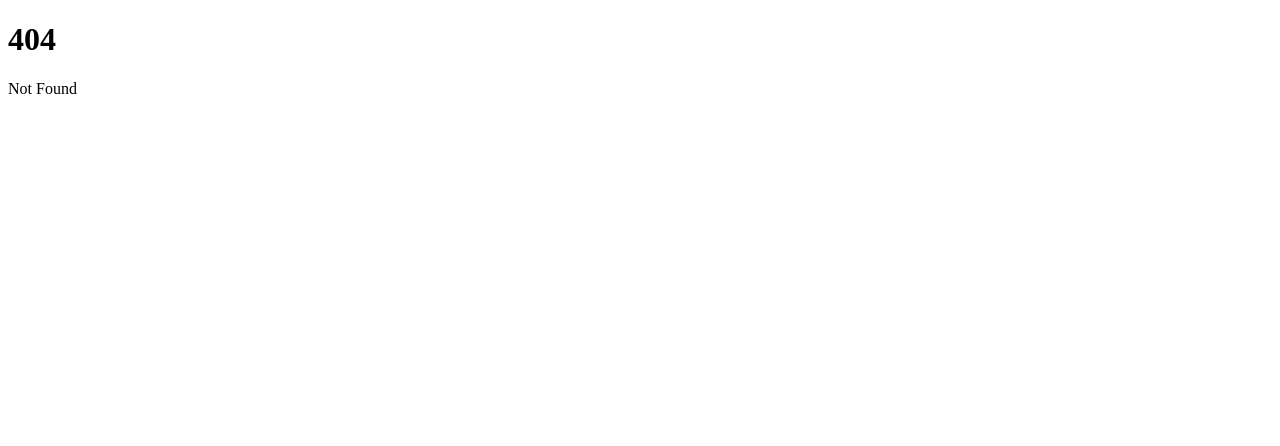
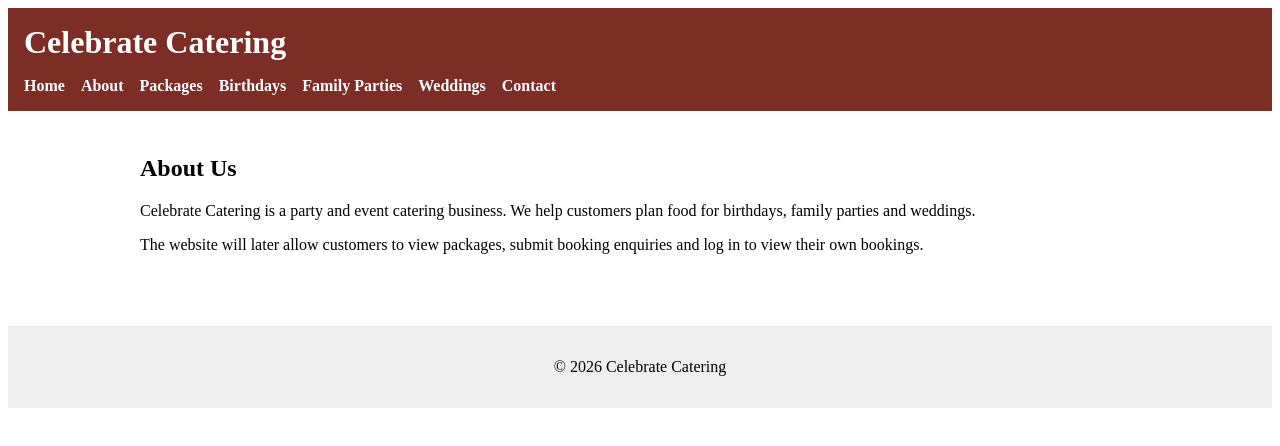
Before and after one commit to killianhewson-m15/FEDev-Project-Caterers, a SvelteKit app: page /about in a window 1280 px wide. Before the commit this address had no page. Shown: the top 446 px of the page. Built offline with nearby package versions, Linux system fonts and the light colour scheme.

Commit message:
Added basic website pages and layout

```diff
--- a/src/routes/+layout.svelte
+++ b/src/routes/+layout.svelte
@@ -1,11 +1,65 @@
 <script>
-	import favicon from '$lib/assets/favicon.svg';
+	let { children } = $props();
 
-	let { children } = $props();
+	let siteName = 'Celebrate Catering';
 </script>
 
-<svelte:head>
-	<link rel="icon" href={favicon} />
-</svelte:head>
+<header>
+	<h1>{siteName}</h1>
 
-{@render children()}
+	<nav>
+		<a href="/">Home</a>
+		<a href="/about">About</a>
+		<a href="/packages">Packages</a>
+		<a href="/birthdays">Birthdays</a>
+		<a href="/family-parties">Family Parties</a>
+		<a href="/weddings">Weddings</a>
+		<a href="/contact">Contact</a>
+	</nav>
+</header>
+
+<main>
+	{@render children()}
+</main>
+
+<footer>
+	<p>&copy; 2026 Celebrate Catering</p>
+</footer>
+
+<style>
+	header {
+		background-color: #7b2d26;
+		color: white;
+		padding: 1rem;
+	}
+
+	h1 {
+		margin: 0;
+	}
+
+	nav {
+		margin-top: 1rem;
+		display: flex;
+		gap: 1rem;
+		flex-wrap: wrap;
+	}
+
+	nav a {
+		color: white;
+		text-decoration: none;
+		font-weight: bold;
+	}
+
+	main {
+		padding: 1.5rem;
+		max-width: 1000px;
+		margin: auto;
+	}
+
+	footer {
+		margin-top: 2rem;
+		padding: 1rem;
+		text-align: center;
+		background-color: #eee;
+	}
+</style>
--- /dev/null
+++ b/src/routes/about/+page.svelte
@@ -0,0 +1,11 @@
+<h2>About Us</h2>
+
+<p>
+    Celebrate Catering is a party and event catering business.
+    We help customers plan food for birthdays, family parties and weddings.
+</p>
+
+<p>
+    The website will later allow customers to view packages, submit booking
+    enquiries and log in to view their own bookings.
+</p>
--- /dev/null
+++ b/src/routes/birthdays/+page.svelte
@@ -0,0 +1,5 @@
+<h2>Birthday Catering</h2>
+
+<p>
+    Our birthday catering packages are suitable for children, teenagers and adults.
+</p>
--- /dev/null
+++ b/src/routes/contact/+page.svelte
@@ -0,0 +1,5 @@
+<h2>Contact Us</h2>
+
+<p>
+    This page will later contain a booking enquiry form.
+</p>
--- /dev/null
+++ b/src/routes/family-parties/+page.svelte
@@ -0,0 +1,5 @@
+<h2>Family Party Catering</h2>
+
+<p>
+    We provide food options for family gatherings, anniversaries and casual celebrations.
+</p>
--- /dev/null
+++ b/src/routes/packages/+page.svelte
@@ -0,0 +1,6 @@
+<h2>Catering Packages</h2>
+
+<p>
+    This page will show a list of catering packages.
+    Later, the package information will come from JSON data or a database.
+</p>
--- /dev/null
+++ b/src/routes/weddings/+page.svelte
@@ -0,0 +1,5 @@
+<h2>Wedding Catering</h2>
+
+<p>
+    Our wedding catering packages are designed for larger celebrations and formal events.
+</p>
```
Also changed, not shown: src/routes/+page.svelte (+15 -2 lines), 1 other file (tests, documents, lock files or other folders).
